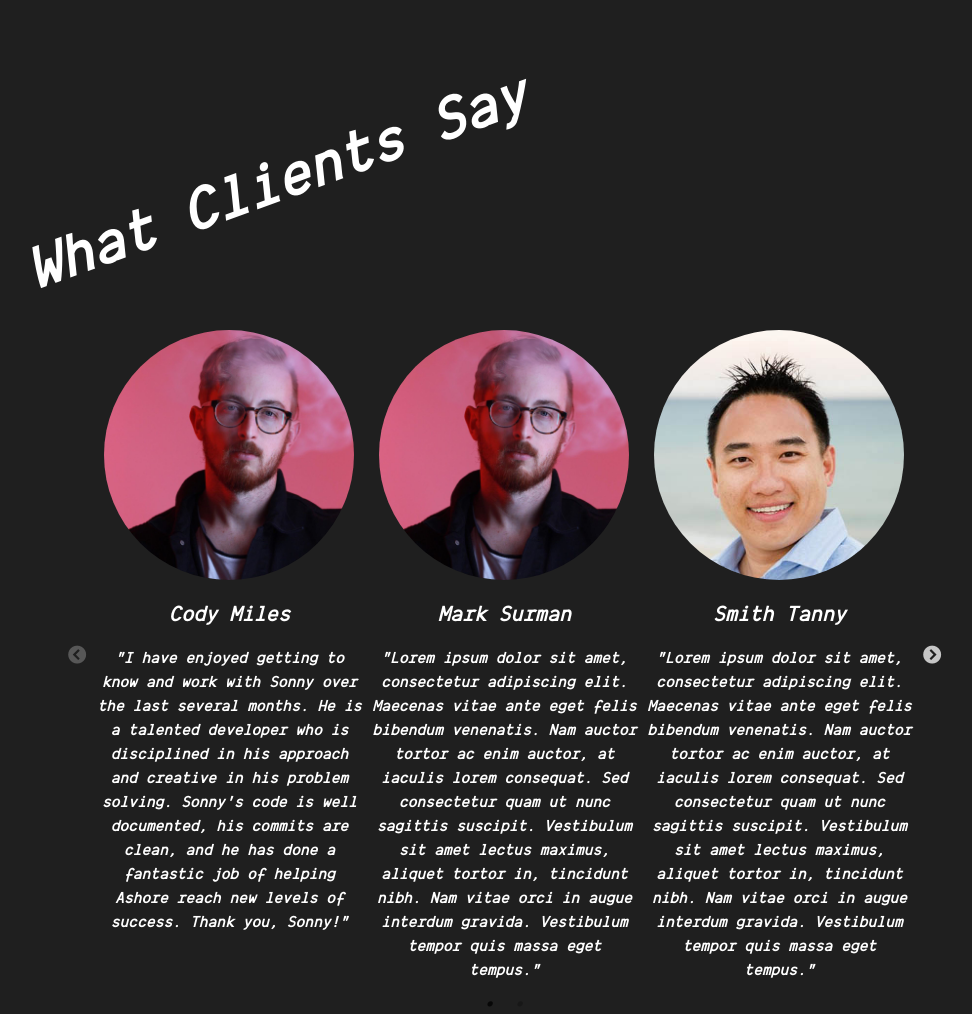
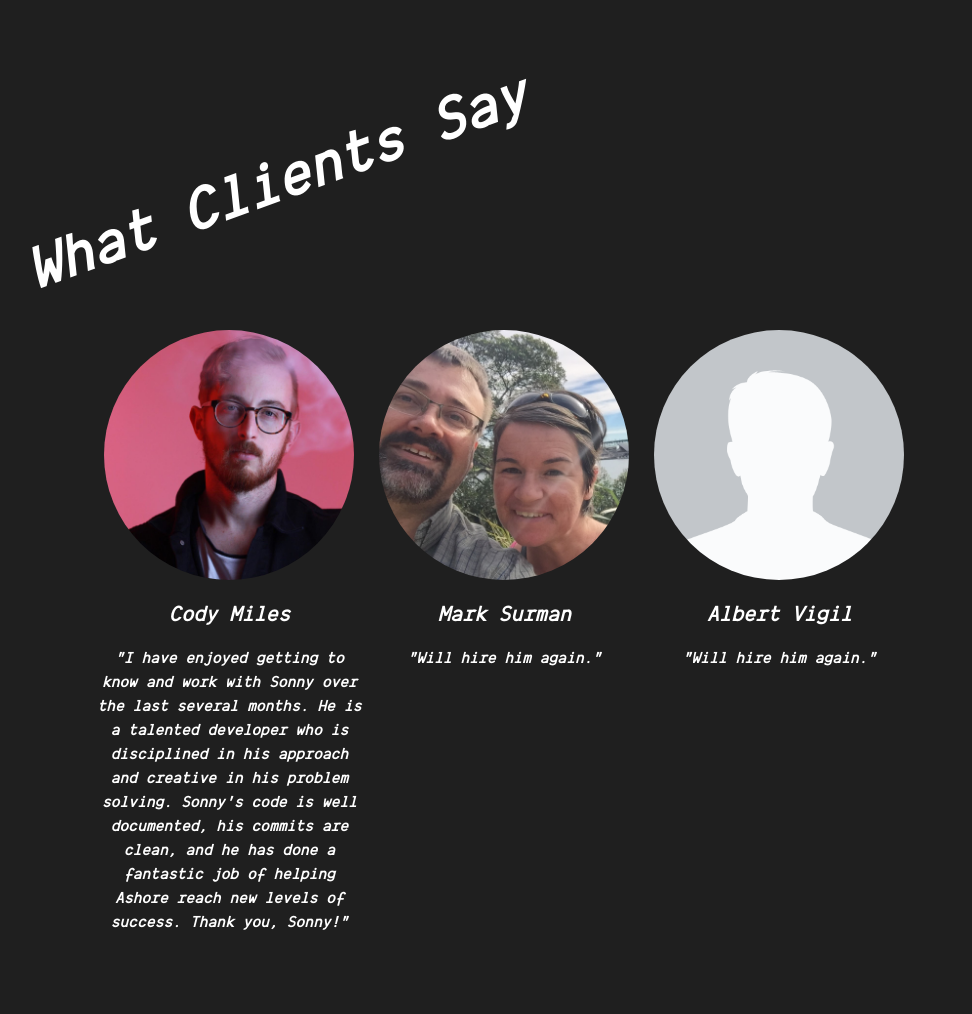
Before and after one commit to reciosonny/reciosonny.github.io, a Gatsby site: page / in a window 1280 px wide. Shown: the part 4866-5880 px from the top of the page, without its empty margins (169-1141 px from the left). After the commit the page ends 5815 px from the top, so only its background shows below. Built offline with nearby package versions, Linux system fonts and the light colour scheme; Gatsby itself is replaced by a stand-in of ours.

Commit message:
Updates to source code.

```diff
--- a/src/DB/clientsDB.js
+++ b/src/DB/clientsDB.js
@@ -1,5 +1,5 @@
 import codymiles from '../images/clients/codymiles.jpg';
-import smitty from '../images/clients/smitty.jpg';
+import marksurman from '../images/clients/marksurman.jpg';
 
 
 export default [
@@ -12,20 +12,13 @@ export default [
     {
         id: 2,
         name: "Mark Surman",
-        testimony: "Lorem ipsum dolor sit amet, consectetur adipiscing elit. Maecenas vitae ante eget felis bibendum venenatis. Nam auctor tortor ac enim auctor, at iaculis lorem consequat. Sed consectetur quam ut nunc sagittis suscipit. Vestibulum sit amet lectus maximus, aliquet tortor in, tincidunt nibh. Nam vitae orci in augue interdum gravida. Vestibulum tempor quis massa eget tempus.",
-        image: codymiles
+        testimony: "Will hire him again.",
+        image: marksurman
     },
     {
         id: 3,
-        name: "Smith Tanny",
-        testimony: "Lorem ipsum dolor sit amet, consectetur adipiscing elit. Maecenas vitae ante eget felis bibendum venenatis. Nam auctor tortor ac enim auctor, at iaculis lorem consequat. Sed consectetur quam ut nunc sagittis suscipit. Vestibulum sit amet lectus maximus, aliquet tortor in, tincidunt nibh. Nam vitae orci in augue interdum gravida. Vestibulum tempor quis massa eget tempus.",
-        image: smitty
-    },
-    {
-        id: 4,
-        name: "Matt Tew",
-        testimony: "Lorem ipsum dolor sit amet, consectetur adipiscing elit. Maecenas vitae ante eget felis bibendum venenatis. Nam auctor tortor ac enim auctor, at iaculis lorem consequat. Sed consectetur quam ut nunc sagittis suscipit. Vestibulum sit amet lectus maximus, aliquet tortor in, tincidunt nibh. Nam vitae orci in augue interdum gravida. Vestibulum tempor quis massa eget tempus.",
-        image: codymiles
-    },
+        name: "Albert Vigil",
+        testimony: "Will hire him again."
+    }
 
 ];
--- a/src/components/ClientTestimonies.js
+++ b/src/components/ClientTestimonies.js
@@ -1,11 +1,12 @@
 import React from 'react';
+import defaultAvatar from '../images/default-avatar.png';
 
 const ClientTestimonies = ({ name, testimony, image }) => {
 
   return (
     <div className="row">
       <div className="col-12 text-center">
-        <img src={image} className="img-client" />
+        <img src={image || defaultAvatar} className="img-client" />
       </div>
       <div className="col-12 text-center">
         <h3 className="no-margin">{name}</h3>
```
Also changed, not shown: src/images/clients/marksurman.jpg (added), src/images/default-avatar.png (added).
